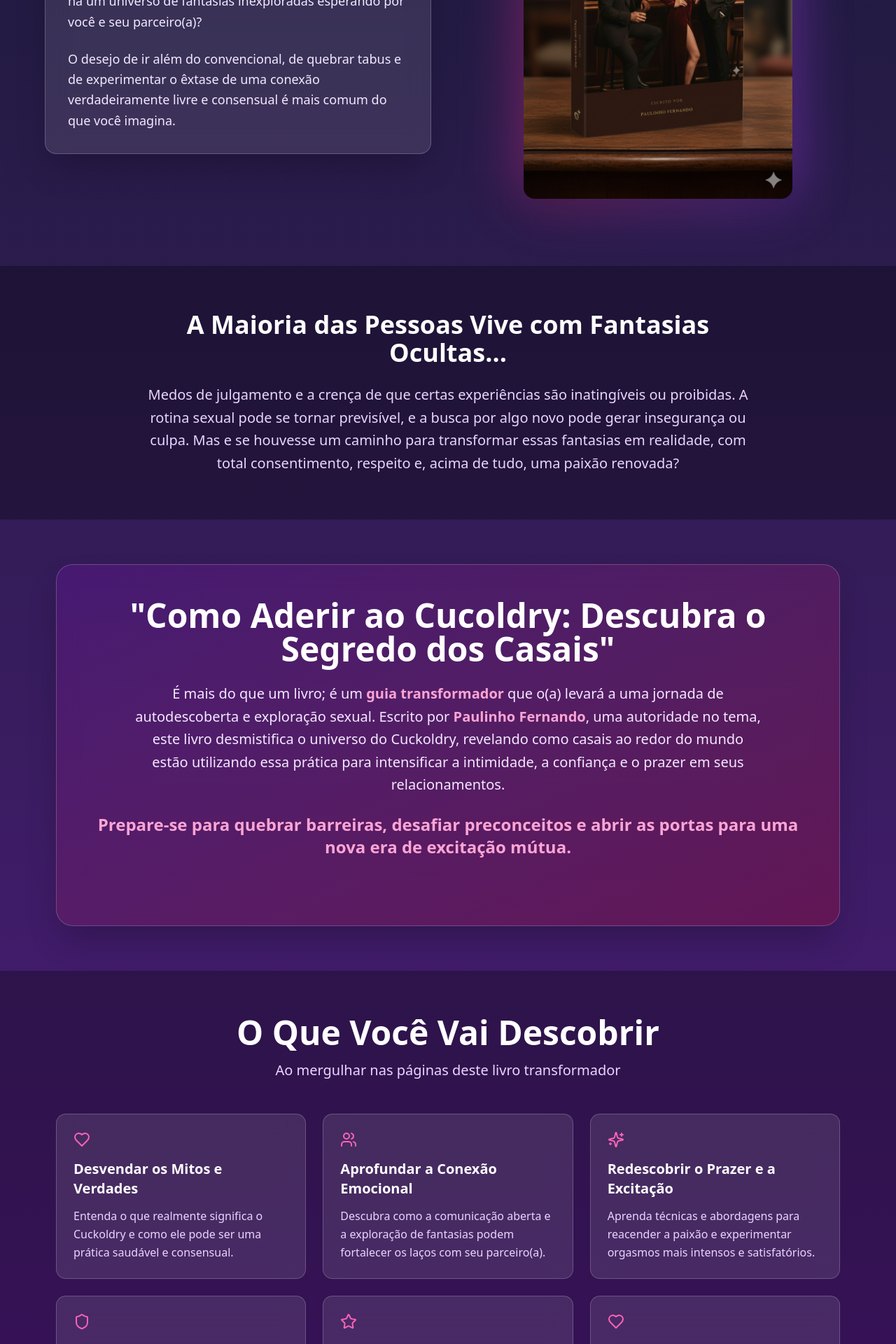
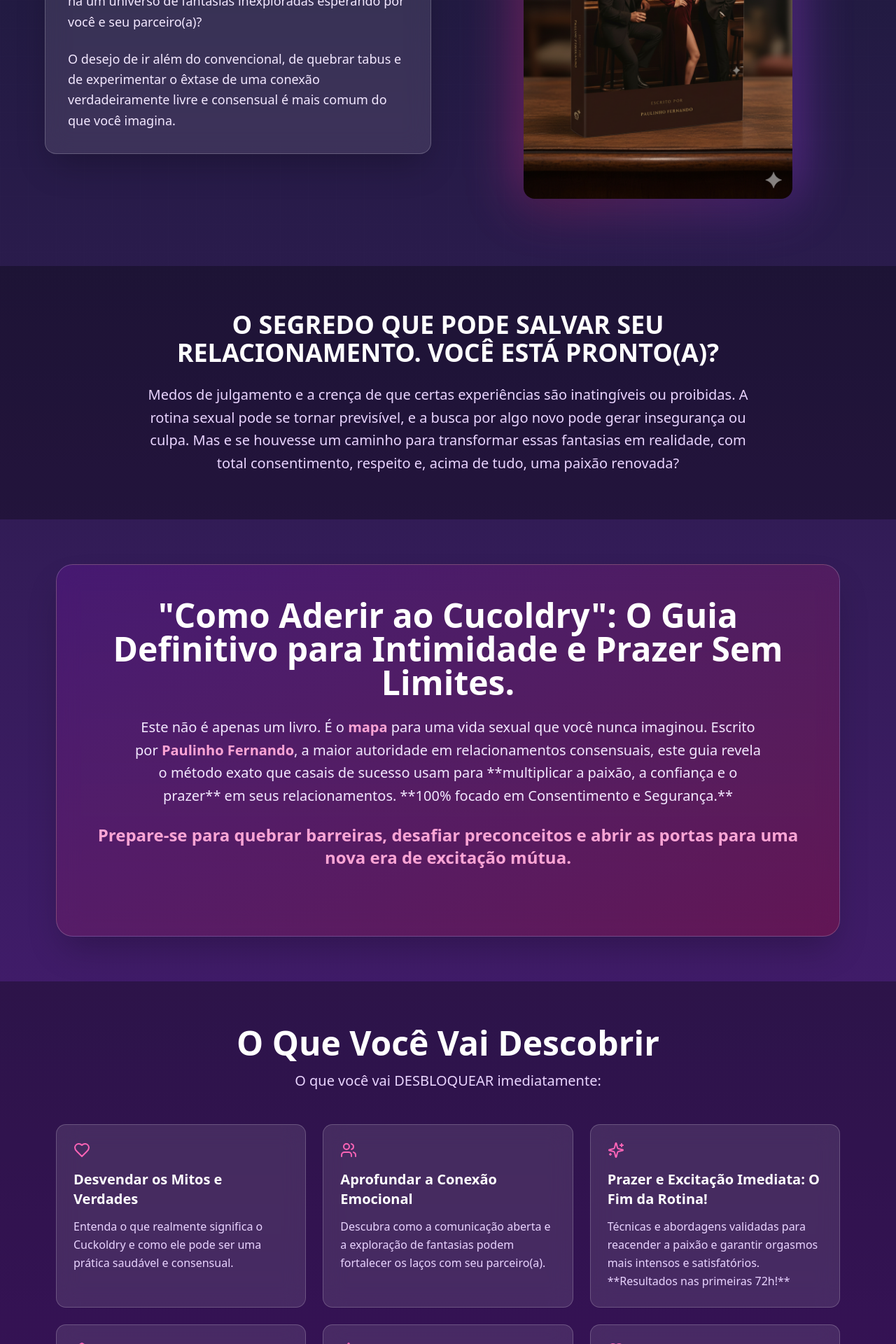
Before and after one commit to paulinho121/landpage, a React (Vite) app: page / in a window 1280 px wide. Shown: the part 880-2800 px from the top of the page at 70% size. Built offline with nearby package versions, Linux system fonts and the light colour scheme.

Commit message:
feat: Otimização de Copywriting e Gatilhos Mentais na Landing Page

```diff
--- a/src/App.jsx
+++ b/src/App.jsx
@@ -20,37 +20,37 @@ function App() {
     },
     {
       icon: <Sparkles className="w-6 h-6" />,
-      title: "Redescobrir o Prazer e a Excitação",
-      description: "Aprenda técnicas e abordagens para reacender a paixão e experimentar orgasmos mais intensos e satisfatórios."
+      title: "Prazer e Excitação Imediata: O Fim da Rotina!",
+      description: "Técnicas e abordagens validadas para reacender a paixão e garantir orgasmos mais intensos e satisfatórios. **Resultados nas primeiras 72h!**"
     },
     {
       icon: <Shield className="w-6 h-6" />,
-      title: "Construir Confiança e Segurança",
-      description: "Supere inseguranças e medos, construindo um relacionamento baseado na honestidade e no desejo mútuo."
+      title: "Confiança Inabalável: Superando Medos e Inseguranças",
+      description: "Método passo a passo para superar inseguranças e construir um relacionamento baseado em **100% de honestidade e desejo mútuo**."
     },
     {
       icon: <Star className="w-6 h-6" />,
-      title: "Explorar Novas Fantasias Sexuais",
+      title: "O Guia Secreto para Explorar Novas Fantasias (Com Segurança)",
       description: "Um guia seguro para você e seu parceiro(a) explorarem juntos um mundo de possibilidades eróticas."
     },
     {
       icon: <Heart className="w-6 h-6" />,
-      title: "Aumentar a Autoestima e o Desejo",
+      title: "Seu Parceiro(a) Mais Desejado(a) do que Nunca!",
       description: "Veja seu parceiro(a) sob uma nova luz e sinta-se mais desejado(a) do que nunca."
     }
   ]
 
   const testimonials = [
     {
-      text: "Nunca imaginei que poderíamos chegar a esse nível de intimidade e excitação. O livro do Paulinho abriu nossos olhos para um mundo novo!",
+      text: "Em 10 anos de casamento, nunca sentimos tanta conexão e prazer. O livro do Paulinho foi o divisor de águas. **Recomendamos 100%!**",
       author: "Casal A."
     },
     {
-      text: "Eu tinha muitos receios, mas a leitura me deu a segurança e o conhecimento para conversar com meu parceiro. Nossa vida sexual nunca foi tão boa!",
+      text: "Eu estava com medo, mas o guia me deu a segurança e o vocabulário para ter a conversa. Nossa vida sexual? **Simplesmente a melhor!**",
       author: "Leitora B."
     },
     {
-      text: "Uma leitura essencial para quem busca quebrar a rotina e explorar o prazer de forma consciente e consensual.",
+      text: "Essencial para quem quer quebrar a rotina. É o manual do prazer consciente e consensual. **Leitura obrigatória!**",
       author: "Leitor C."
     }
   ]
@@ -70,7 +70,7 @@ function App() {
     },
     {
       question: "Existe garantia de satisfação?",
-      answer: "Sim! Temos tanta certeza de que você vai amar o conteúdo que oferecemos uma garantia incondicional de 7 dias. Se por qualquer motivo você não estiver satisfeito, basta nos enviar um e-mail e devolveremos 100% do seu investimento."
+      answer: "Sim! Temos tanta certeza de que você vai amar o conteúdo que oferecemos uma Garantia Incondicional de 7 Dias: Risco Zero para Você!: Risco Zero para Você!. Se por qualquer motivo você não estiver satisfeito, basta nos enviar um e-mail e devolveremos 100% do seu investimento."
     },
     {
       question: "O livro é apenas para homens?",
@@ -94,19 +94,19 @@ function App() {
           <div className="text-center mb-12">
             <div className="inline-block animate-pulse mb-6">
               <span className="bg-gradient-to-r from-pink-500 to-purple-500 text-white px-6 py-2 rounded-full text-sm font-semibold uppercase tracking-wider shadow-lg">
-                🔥 Oferta Especial de Lançamento
+                🔥 OFERTA EXCLUSIVA: SÓ HOJE!
               </span>
             </div>
 
             <h1 className="text-4xl md:text-6xl lg:text-7xl font-bold text-white mb-6 leading-tight">
-              Desvende o Segredo Mais Bem Guardado dos Casais e{' '}
+              O Segredo que Transformou Milhares de Casais:{' '}
               <span className="bg-gradient-to-r from-pink-400 to-purple-400 bg-clip-text text-transparent">
                 Redefina Sua Intimidade!
               </span>
             </h1>
 
             <p className="text-xl md:text-2xl text-purple-200 mb-8 max-w-3xl mx-auto">
-              Você está pronto para explorar uma dimensão de prazer, conexão e excitação que a maioria apenas sonha?
+              Chegou a hora de quebrar tabus e viver o prazer que você e seu parceiro(a) merecem. Comece sua transformação agora!
             </p>
           </div>
 
@@ -148,7 +148,7 @@ function App() {
         <div className="container mx-auto px-4 max-w-4xl">
           <div className="text-center">
             <h2 className="text-3xl md:text-4xl font-bold text-white mb-6">
-              A Maioria das Pessoas Vive com Fantasias Ocultas...
+              O SEGREDO QUE PODE SALVAR SEU RELACIONAMENTO. VOCÊ ESTÁ PRONTO(A)?
             </h2>
             <p className="text-xl text-purple-200 leading-relaxed">
               Medos de julgamento e a crença de que certas experiências são inatingíveis ou proibidas. A rotina sexual pode se tornar previsível, e a busca por algo novo pode gerar insegurança ou culpa. Mas e se houvesse um caminho para transformar essas fantasias em realidade, com total consentimento, respeito e, acima de tudo, uma paixão renovada?
@@ -163,10 +163,10 @@ function App() {
           <div className="bg-gradient-to-br from-purple-900/50 to-pink-900/50 backdrop-blur-lg rounded-3xl p-8 md:p-12 border border-white/20 shadow-2xl">
             <div className="text-center mb-12">
               <h2 className="text-3xl md:text-5xl font-bold text-white mb-6">
-                "Como Aderir ao Cucoldry: Descubra o Segredo dos Casais"
+                "Como Aderir ao Cucoldry": O Guia Definitivo para Intimidade e Prazer Sem Limites.
               </h2>
               <p className="text-xl text-purple-100 leading-relaxed max-w-4xl mx-auto">
-                É mais do que um livro; é um <span className="font-bold text-pink-300">guia transformador</span> que o(a) levará a uma jornada de autodescoberta e exploração sexual. Escrito por <span className="font-bold text-pink-300">Paulinho Fernando</span>, uma autoridade no tema, este livro desmistifica o universo do Cuckoldry, revelando como casais ao redor do mundo estão utilizando essa prática para intensificar a intimidade, a confiança e o prazer em seus relacionamentos.
+                Este não é apenas um livro. É o <span className="font-bold text-pink-300">mapa</span> para uma vida sexual que você nunca imaginou. Escrito por <span className="font-bold text-pink-300">Paulinho Fernando</span>, a maior autoridade em relacionamentos consensuais, este guia revela o método exato que casais de sucesso usam para **multiplicar a paixão, a confiança e o prazer** em seus relacionamentos. **100% focado em Consentimento e Segurança.**
               </p>
               <p className="text-2xl text-pink-300 font-semibold mt-6">
                 Prepare-se para quebrar barreiras, desafiar preconceitos e abrir as portas para uma nova era de excitação mútua.
@@ -184,7 +184,7 @@ function App() {
               O Que Você Vai Descobrir
             </h2>
             <p className="text-xl text-purple-200">
-              Ao mergulhar nas páginas deste livro transformador
+              O que você vai DESBLOQUEAR imediatamente:
             </p>
           </div>
 
@@ -305,12 +305,12 @@ function App() {
               </div>
 
               <div className="mb-8">
-                <p className="text-white text-xl mb-2">De <span className="line-through">R$ 99,90</span></p>
+                <p className="text-white text-xl mb-2">De <span className="line-through">R$ 197,00</span> (Preço Original)</p>
                 <p className="text-5xl md:text-6xl font-bold text-white mb-2">
-                  R$ 49,90
+                  12x de R$ 4,99 ou R$ 49,90 à vista
                 </p>
                 <p className="text-pink-200 text-lg">
-                  Preço Especial de Lançamento - Por Tempo Limitado!
+                  **OFERTA RELÂMPAGO:** Válida Somente Hoje! (Economize R$ 147,10)
                 </p>
               </div>
 
@@ -319,12 +319,12 @@ function App() {
                 size="lg"
                 className="bg-white text-purple-900 hover:bg-purple-100 text-xl px-12 py-6 h-auto rounded-full font-bold shadow-2xl transform transition-all duration-300 hover:scale-105"
               >
-                QUERO DESCOBRIR O SEGREDO DOS CASAIS AGORA!
+                SIM! QUERO DESBLOQUEAR MEU PRAZER AGORA E SALVAR MEU RELACIONAMENTO!
               </Button>
 
               <div className="mt-6 flex items-center justify-center gap-2 text-white">
                 <Shield className="w-5 h-5" />
-                <p className="text-sm">Garantia incondicional de 7 dias</p>
+                <p className="text-sm">Garantia Incondicional de 7 Dias: Risco Zero para Você!</p>
               </div>
             </div>
           </div>
@@ -366,17 +366,17 @@ function App() {
         <div className="container mx-auto px-4 max-w-4xl">
           <div className="bg-gradient-to-br from-purple-900/50 to-pink-900/50 backdrop-blur-lg rounded-3xl p-8 md:p-12 border border-white/20 shadow-2xl text-center">
             <h2 className="text-3xl md:text-5xl font-bold text-white mb-6">
-              Não Deixe a Rotina Apagar a Chama da Sua Paixão!
+              ESTA É SUA ÚLTIMA CHANCE: O Prazer Não Pode Esperar!
             </h2>
             <p className="text-xl text-purple-100 mb-8 leading-relaxed">
-              Comece hoje mesmo a desvendar os segredos de uma vida sexual mais excitante e conectada. Sua jornada de transformação está a um clique de distância.
+              O tempo está acabando. Garanta o acesso imediato ao segredo que transformará sua intimidade. Clique agora e comece a viver o prazer que você merece!
             </p>
             <Button
               onClick={handleCTA}
               size="lg"
               className="bg-gradient-to-r from-pink-500 to-purple-500 hover:from-pink-600 hover:to-purple-600 text-white text-xl px-12 py-6 h-auto rounded-full font-bold shadow-2xl transform transition-all duration-300 hover:scale-105"
             >
-              GARANTIR MINHA CÓPIA AGORA!
+              QUERO MEU ACESSO IMEDIATO E OS BÔNUS EXCLUSIVOS!
             </Button>
           </div>
         </div>
```
